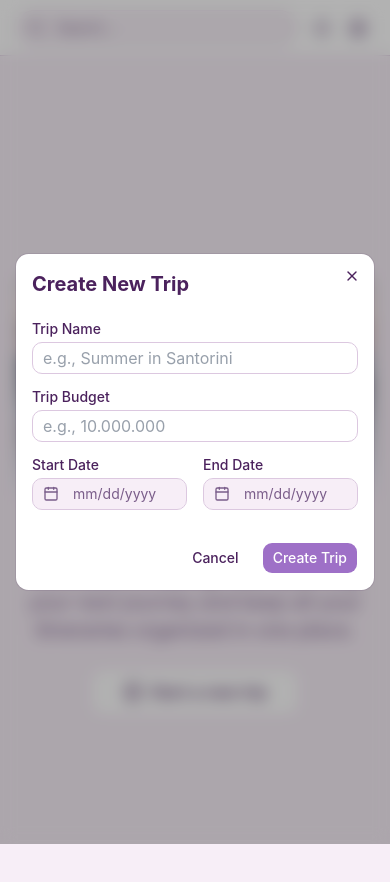
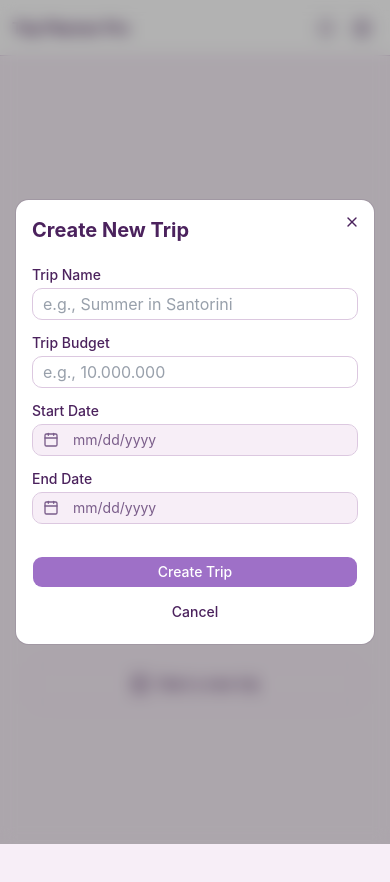
Before and after one commit to ThaoNguyen151/trip-planner-pro, a React (Vite) app: page /overview in a window 390 px wide. Both pictures are taken after a click on the button "Start a new trip". Shown: the top 882 px of the page. Built offline with nearby package versions, Linux system fonts and the light colour scheme.

Commit message:
feat: responsive overview and display information

```diff
--- a/src/components/overview/CreateTripModal.tsx
+++ b/src/components/overview/CreateTripModal.tsx
@@ -53,7 +53,7 @@ export function CreateTripDialog({
 
   return (
     <Dialog open={open} onOpenChange={onOpenChange}>
-      <DialogContent className="sm:max-w-xl">
+      <DialogContent className="max-h-[90dvh] w-[calc(100vw-2rem)] max-w-xl overflow-y-auto">
         <DialogHeader>
           <DialogTitle className="text-xl font-bold">
             Create New Trip
@@ -81,8 +81,8 @@ export function CreateTripDialog({
             />
           </div>
 
-          <div className="flex gap-4">
-            <div className="flex flex-col gap-1.5 flex-1">
+          <div className="flex flex-col gap-4 sm:flex-row">
+            <div className="flex min-w-0 flex-1 flex-col gap-1.5">
               <Label>Start Date</Label>
               <Popover>
                 <PopoverTrigger asChild>
@@ -108,7 +108,7 @@ export function CreateTripDialog({
               </Popover>
             </div>
 
-            <div className="flex flex-col gap-1.5 flex-1">
+            <div className="flex min-w-0 flex-1 flex-col gap-1.5">
               <Label>End Date</Label>
               <Popover>
                 <PopoverTrigger asChild>
@@ -137,11 +137,17 @@ export function CreateTripDialog({
           </div>
         </div>
 
-        <div className="flex justify-end gap-3 mt-4">
-          <Button variant="ghost" onClick={() => onOpenChange(false)}>
+        <div className="mt-4 flex flex-col-reverse gap-2 sm:flex-row sm:justify-end sm:gap-3">
+          <Button
+            variant="ghost"
+            className="w-full sm:w-auto"
+            onClick={() => onOpenChange(false)}
+          >
             Cancel
           </Button>
-          <Button onClick={handleCreate}>Create Trip</Button>
+          <Button className="w-full sm:w-auto" onClick={handleCreate}>
+            Create Trip
+          </Button>
         </div>
       </DialogContent>
     </Dialog>
--- a/src/components/overview/TripCard.tsx
+++ b/src/components/overview/TripCard.tsx
@@ -28,17 +28,20 @@ interface TripCardProps {
   trip: Trip;
   dateRange: string;
   progress: number;
+  title?: string;
   onOpen?: (id: string) => void;
   onImageChange?: (id: string, image: string) => void;
 }
 
 export function TripCard({
   trip,
+  title,
   dateRange,
   progress,
   onOpen,
   onImageChange,
 }: TripCardProps) {
+  const displayTitle = (title ?? trip.title).trim() || "Untitled trip";
   const [pickerOpen, setPickerOpen] = useState(false);
 
   const handleSelectImage = (url: string) => {
@@ -54,7 +57,7 @@ export function TripCard({
         className="rounded-2xl border border-slate-200 bg-white overflow-hidden shadow-sm hover:shadow-md transition-shadow text-left w-full"
       >
         <div
-          className="relative group w-full h-40 cursor-pointer"
+          className="relative group h-36 w-full cursor-pointer sm:h-40 md:h-44"
           onClick={(e) => {
             e.stopPropagation();
             setPickerOpen(true);
@@ -62,7 +65,7 @@ export function TripCard({
         >
           <img
             src={trip.image ?? DEFAULT_IMAGE}
-            alt={trip.title}
+            alt={displayTitle}
             className="w-full h-full object-cover"
           />
           <div className="absolute inset-0 bg-black/40 opacity-0 group-hover:opacity-100 transition-opacity flex items-center justify-center">
@@ -74,26 +77,26 @@ export function TripCard({
         </div>
 
         <div className="p-4">
-          <h2 className="font-semibold text-primary-foreground">{trip.title}</h2>
-          <p className="text-sm text-muted-foreground mt-0.5">{dateRange}</p>
+          <h2 className="text-base font-semibold text-slate-900">{displayTitle}</h2>
+          <p className="text-sm text-slate-500 mt-0.5">{dateRange}</p>
           <div className="mt-4">
-            <p className="text-sm text-primary-foreground font-medium mb-1.5">
+            <p className="text-sm font-medium text-slate-700 mb-1.5">
               {progress}% planned
             </p>
             <Progress
               value={progress}
-              className="h-1.5 bg-muted-foreground [&>div]:bg-primary-foreground"
+              className="h-1.5 bg-slate-200 [&>div]:bg-violet-600"
             />
           </div>
         </div>
       </button>
 
       <Dialog open={pickerOpen} onOpenChange={setPickerOpen}>
-        <DialogContent className="sm:max-w-lg">
+        <DialogContent className="max-h-[90dvh] w-[calc(100vw-2rem)] max-w-lg overflow-y-auto">
           <DialogHeader>
             <DialogTitle>Choose a photo</DialogTitle>
           </DialogHeader>
-          <div className="grid grid-cols-4 gap-2 mt-2">
+          <div className="mt-2 grid grid-cols-2 gap-2 sm:grid-cols-4">
             {STOCK_IMAGES.map((url) => (
               <button
                 key={url}
--- a/src/layouts/HeaderOnlyLayout.tsx
+++ b/src/layouts/HeaderOnlyLayout.tsx
@@ -7,14 +7,12 @@ import { Button } from "@/components/ui/button";
 export function HeaderOnlyLayout() {
   return (
     <div className="flex min-h-0 min-w-0 flex-1 flex-col">
-      <header className="flex h-14 shrink-0 items-center border-b border-border bg-card px-4 sm:px-6 gap-2">
-        {/* title */}
-        <h1 className="hidden sm:flex flex-1 text-xl sm:text-2xl font-semibold tracking-tight text-foreground">
+      <header className="flex h-14 shrink-0 items-center gap-2 border-b border-border bg-card px-3 sm:px-6">
+        <h1 className="min-w-0 flex-1 truncate text-base font-semibold tracking-tight text-foreground sm:text-xl md:text-2xl">
           Trip Planner Pro
         </h1>
 
-        {/* search place */}
-        <div className="relative flex-1 sm:flex-none sm:w-72">
+        <div className="relative hidden min-w-0 flex-1 max-w-[11rem] sm:block md:max-w-xs lg:w-72">
           <Search
             className="pointer-events-none absolute left-3 top-1/2 size-4 -translate-y-1/2 text-muted-foreground"
             aria-hidden
@@ -50,7 +48,7 @@ export function HeaderOnlyLayout() {
         </div>
       </header>
 
-      <main className="min-h-0 flex-1 overflow-y-auto bg-background p-4 sm:p-6">
+      <main className="min-h-0 flex-1 overflow-y-auto overflow-x-hidden bg-background p-4 sm:p-6 md:p-8">
         <Outlet />
       </main>
     </div>
--- a/src/pages/overview/List.tsx
+++ b/src/pages/overview/List.tsx
@@ -14,31 +14,6 @@ import {
 import { useTripPlanner } from "@/hooks/useTripPlanner";
 import { useTripStore } from "@/stores/useTripStore";
 
-export function ToggleGroupSpacing() {
-  return (
-    <ToggleGroup
-      type="single"
-      size="sm"
-      defaultValue="top"
-      variant="outline"
-      spacing={2}
-    >
-      <ToggleGroupItem value="top" aria-label="Toggle top">
-        Top
-      </ToggleGroupItem>
-      <ToggleGroupItem value="bottom" aria-label="Toggle bottom">
-        Bottom
-      </ToggleGroupItem>
-      <ToggleGroupItem value="left" aria-label="Toggle left">
-        Left
-      </ToggleGroupItem>
-      <ToggleGroupItem value="right" aria-label="Toggle right">
-        Right
-      </ToggleGroupItem>
-    </ToggleGroup>
-  );
-}
-
 export default function ListPage() {
   const [open, setOpen] = useState(false);
   const navigate = useNavigate();
@@ -54,36 +29,35 @@ export default function ListPage() {
   };
 
   return (
-    <div className="max-w-full min-h-screen flex flex-col ">
-      <div className="flex items-start justify-between mb-6">
-        <div>
-          <h1 className="text-3xl font-bold text-primary-foreground">
+    <div className="mx-auto flex w-full max-w-7xl flex-col">
+      <div className="mb-6 flex flex-col gap-4 sm:mb-8 md:flex-row md:items-start md:justify-between md:gap-6">
+        <div className="min-w-0">
+          <h1 className="text-2xl font-bold text-slate-900 sm:text-3xl">
             My Trips
           </h1>
-          <p className="text-xl text-muted-foreground mt-0.5">
+          <p className="mt-1 text-sm text-slate-600 sm:text-base md:text-lg">
             Manage your upcoming adventures and past memories.
           </p>
         </div>
 
-        <div className="flex items-center gap-7 flex-row">
-          <ToggleGroup
-            type="single"
-            size="lg"
-            defaultValue="upcoming"
-            variant="outline"
-            className="rounded-full border text-primary-foreground border-slate-200 bg-accent-foreground"
-          >
+        <div className="flex w-full flex-col gap-3 sm:flex-row sm:flex-wrap sm:items-center md:w-auto md:justify-end">
+        <ToggleGroup
+          type="single"
+          size="default"
+          defaultValue="upcoming"
+          className="w-full justify-center rounded-full bg-transparent sm:w-auto md:h-10"
+        >
             <ToggleGroupItem
               value="upcoming"
               aria-label="Toggle upcoming"
-              className="rounded-full px-4 py-1.5 text-sm data-[state=on]:bg-primary data-[state=on]:text-primary-foreground"
+              className="flex-1 rounded-full px-3 py-2 text-xs sm:flex-none sm:px-4 sm:text-sm data-[state=on]:bg-violet-600 data-[state=on]:text-white"
             >
               Upcoming
             </ToggleGroupItem>
             <ToggleGroupItem
               value="past"
               aria-label="Toggle past"
-              className="rounded-full px-4 py-1.5 text-sm data-[state=on]:bg-primary data-[state=on]:text-primary-foreground"
+              className="flex-1 rounded-full px-3 py-2 text-xs sm:flex-none sm:px-4 sm:text-sm data-[state=on]:bg-violet-600 data-[state=on]:text-white"
             >
               Past
             </ToggleGroupItem>
@@ -91,29 +65,29 @@ export default function ListPage() {
           <Button
             variant="outline"
             size="lg"
-            className=" h-12 px-8 text-base gap-2 bg-primary-foreground"
+            className="h-11 w-full gap-2 sm:h-12 sm:w-auto sm:px-6"
             onClick={() => setOpen(true)}
           >
-            Add Item
+            Add trip
           </Button>
         </div>
       </div>
 
       {trips.length === 0 ? (
-        <div className="flex flex-1 flex-col items-center justify-center rounded-2xl border border-dashed border-slate-200 bg-white/60 py-16 text-center">
-          <p className="text-lg font-medium text-primary-foreground">
+        <div className="flex flex-col items-center justify-center rounded-2xl border border-dashed border-slate-200 bg-white/80 px-4 py-12 text-center sm:py-16">
+          <p className="text-base font-medium text-slate-900 sm:text-lg">
             No trips yet
           </p>
-          <p className="mt-2 max-w-md text-muted-foreground">
+          <p className="mt-2 max-w-md text-sm text-slate-600 sm:text-base">
             Create your first trip to start planning itinerary, budget, calendar,
             and packing in one place.
           </p>
-          <Button className="mt-6" onClick={() => setOpen(true)}>
+          <Button className="mt-6 w-full sm:w-auto" onClick={() => setOpen(true)}>
             Create trip
           </Button>
         </div>
       ) : (
-        <div className="grid grid-cols-1 sm:grid-cols-2 lg:grid-cols-3 gap-4">
+        <div className="grid grid-cols-1 gap-4 sm:grid-cols-2 md:gap-5 lg:grid-cols-3">
           {trips.map((trip) => (
             <TripCard
               key={trip.id}
--- a/src/pages/overview/OverviewPage.tsx
+++ b/src/pages/overview/OverviewPage.tsx
@@ -12,27 +12,27 @@ export default function OverviewPage() {
   const navigate = useNavigate();
 
   return (
-    <div className="flex items-center justify-center flex-col min-h-screen">
+    <div className="flex min-h-[calc(100dvh-3.5rem)] flex-col items-center justify-center px-4 py-8 sm:px-6 sm:py-10 md:py-12">
       <img
         src="/src/assets/EmtyStateOverview.png"
-        alt="Overview Placeholder"
-        className="w-2xl h-2xl shadow-md rounded-2xl"
+        alt="Start planning your next trip"
+        className="w-full max-w-[280px] rounded-2xl shadow-md sm:max-w-sm md:max-w-md lg:max-w-lg aspect-square object-cover"
       />
-      <div className="flex flex-col items-center">
-        <h1 className="text-2xl font-bold mt-4 text-primary-foreground">
+      <div className="mt-6 flex w-full max-w-lg flex-col items-center text-center sm:mt-8">
+        <h1 className="text-xl font-bold text-slate-900 sm:text-2xl md:text-3xl">
           Overview Coming Soon!
         </h1>
-        <h2 className="text-xl text-muted-foreground font-normal mt-4 text-center max-w-lg">
+        <p className="mt-3 text-sm leading-relaxed text-slate-600 sm:mt-4 sm:text-base md:text-lg">
           Adventure is calling. Start planning your next journey and keep all
           your itineraries organized in one place.
-        </h2>
+        </p>
         <Button
           variant="outline"
           size="lg"
-          className="mt-6 h-12 px-8 text-base gap-2 bg-primary-foreground"
+          className="mt-6 h-11 w-full gap-2 sm:h-12 sm:w-auto sm:px-8"
           onClick={() => setOpen(true)}
         >
-          <CirclePlus className="size-5" />
+          <CirclePlus className="size-5 shrink-0" />
           Start a new trip
         </Button>
       </div>
```
